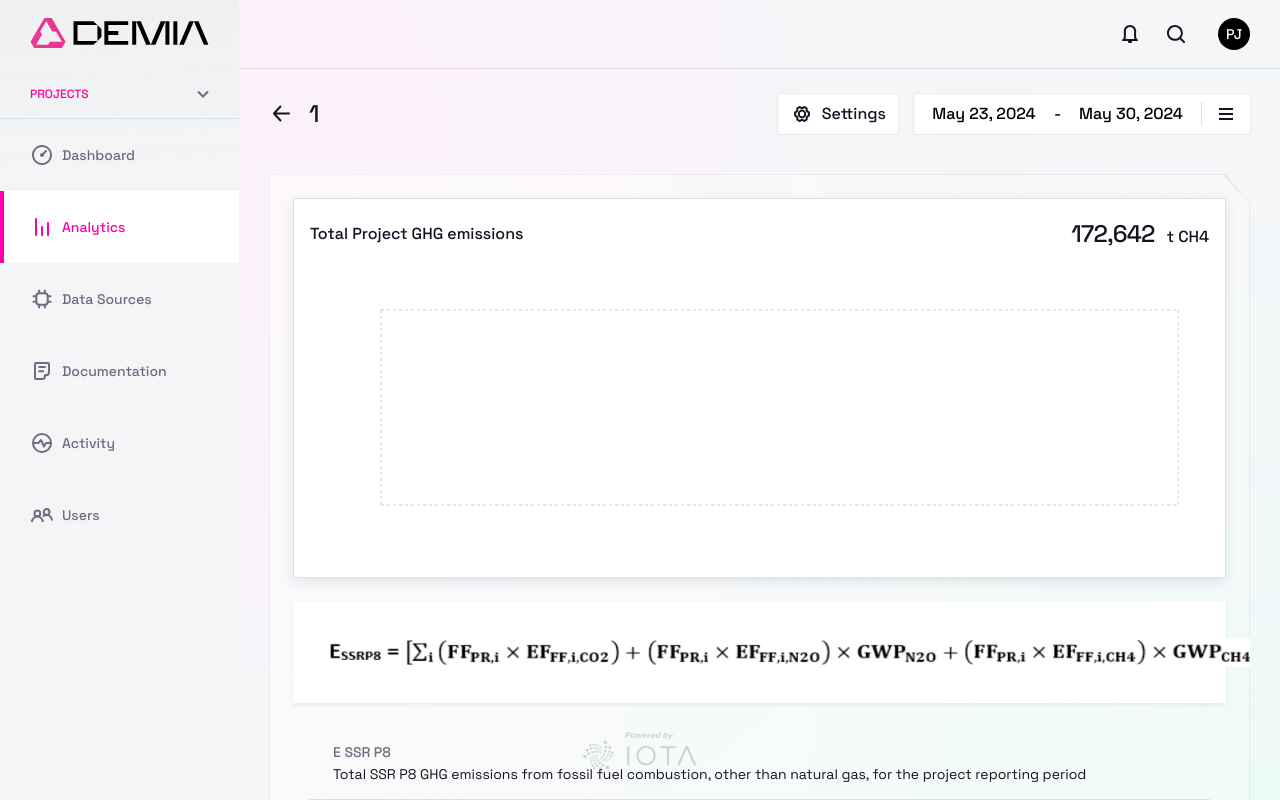
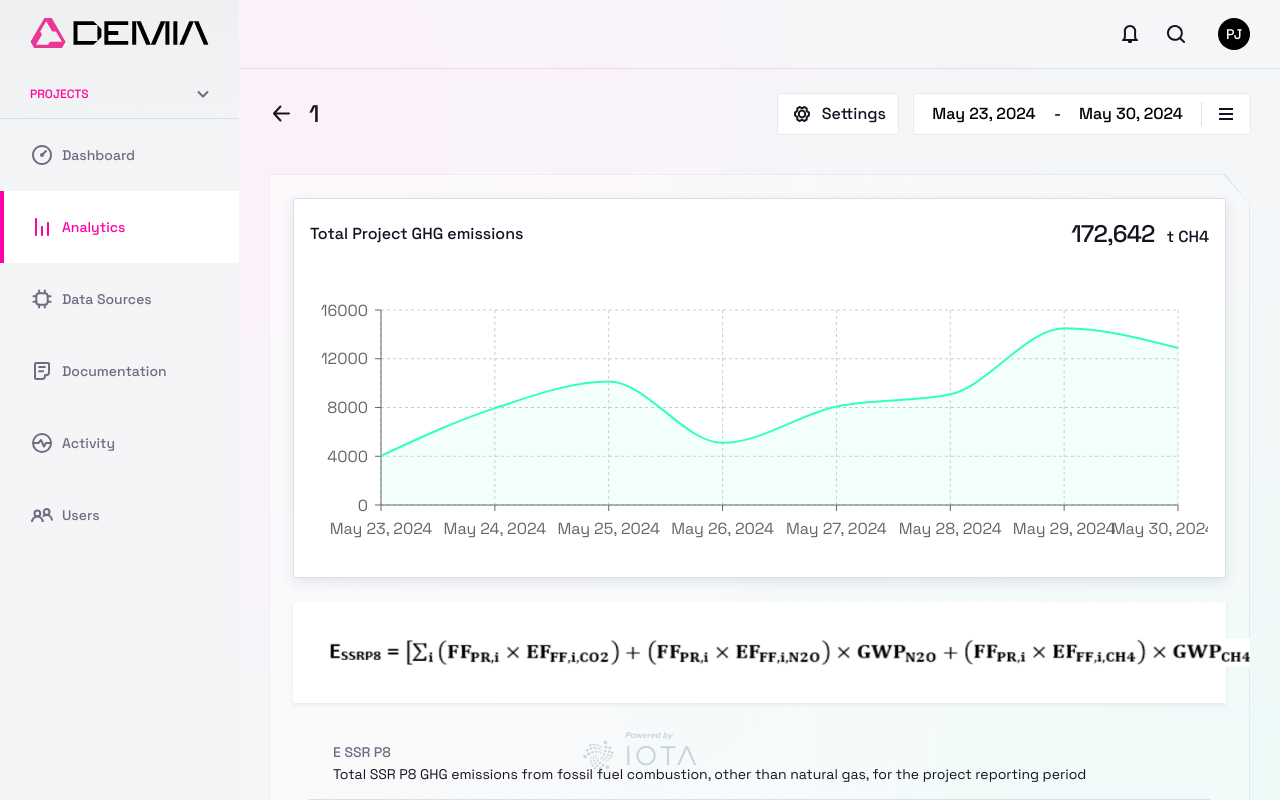
Before and after one commit to AkeoDev/demia-dashboard, a React (Vite) app: page /projects/1/analytics/1 in a window 1280 px wide. Shown: the top 800 px of the page. Built offline with nearby package versions, Linux system fonts and the light colour scheme.

Commit message:
updated package-json, added generate random data logic for graphs and csv data, fixed DatePicker bug

```diff
--- a/src/pages/Analytics/Analytics.tsx
+++ b/src/pages/Analytics/Analytics.tsx
@@ -26,400 +26,56 @@ const chartsData = [
     unit: "t CH4",
     url: "total-ghg-emission",
     baseline: 7000,
-    data: [
-      {
-        name: "June 1 2024",
-        uv: 2780,
-        pv: 3908,
-        amt: 2000,
-      },
-      {
-        name: "June 2 2024",
-        uv: 1890,
-        pv: 8000,
-        amt: 2181,
-      },
-      {
-        name: "June 3 2024",
-        uv: 2390,
-        pv: 3800,
-        amt: 2500,
-      },
-      {
-        name: "June 4 2024",
-        uv: 3490,
-        pv: 11100,
-        amt: 2100,
-      },
-      {
-        name: "June 5 2024",
-        uv: 1890,
-        pv: 4800,
-        amt: 2181,
-      },
-      {
-        name: "June 6 2024",
-        uv: 2390,
-        pv: 3800,
-        amt: 2500,
-      },
-      {
-        name: "June 7 2024",
-        uv: 3490,
-        pv: 4300,
-        amt: 2100,
-      },
-    ],
+    data: [],
   },
   {
     title: "Total methane emissions destroyed",
     value: "172,642",
     unit: "t CH4",
     url: "total-methane-emission",
-    data: [
-      {
-        name: "June 1 2024",
-        uv: 20000,
-        pv: 0,
-        amt: 0,
-      },
-      {
-        name: "June 2 2024",
-        uv: 45000,
-        pv: 0,
-        amt: 0,
-      },
-      {
-        name: "June 3 2024",
-        uv: 65000,
-        pv: 0,
-        amt: 0,
-      },
-      {
-        name: "June 4 2024",
-        uv: 98000,
-        pv: 0,
-        amt: 0,
-      },
-      {
-        name: "June 5 2024",
-        uv: 120000,
-        pv: 0,
-        amt: 0,
-      },
-      {
-        name: "June 6 2024",
-        uv: 145000,
-        pv: 0,
-        amt: 0,
-      },
-      {
-        name: "June 7 2024",
-        uv: 160000,
-        pv: 0,
-        amt: 0,
-      },
-    ],
+    data: [],
   },
   {
     title: "Net methane destroyed by flare",
     value: "134,538",
     unit: "m3 CH4",
     url: "total-methane-destroyed",
-    data: [
-      {
-        name: "June 1 2024",
-        uv: 8000,
-        pv: 0,
-        amt: 0,
-      },
-      {
-        name: "June 2 2024",
-        uv: 4500,
-        pv: 0,
-        amt: 0,
-      },
-      {
-        name: "June 3 2024",
-        uv: 6500,
-        pv: 0,
-        amt: 0,
-      },
-      {
-        name: "June 4 2024",
-        uv: 9800,
-        pv: 0,
-        amt: 0,
-      },
-      {
-        name: "June 5 2024",
-        uv: 1000,
-        pv: 0,
-        amt: 0,
-      },
-      {
-        name: "June 6 2024",
-        uv: 14500,
-        pv: 0,
-        amt: 0,
-      },
-      {
-        name: "June 7 2024",
-        uv: 16000,
-        pv: 0,
-        amt: 0,
-      },
-    ],
+    data: [],
   },
   {
     title: "Net methane destroyed by flare2",
     value: "126,841",
     unit: "m3 CH4",
     url: "net-methane-destroyed",
-    data: [
-      {
-        name: "June 1 2024",
-        uv: 4000,
-        pv: 0,
-        amt: 0,
-      },
-      {
-        name: "June 2 2024",
-        uv: 5500,
-        pv: 0,
-        amt: 0,
-      },
-      {
-        name: "June 3 2024",
-        uv: 6500,
-        pv: 0,
-        amt: 0,
-      },
-      {
-        name: "June 4 2024",
-        uv: 2800,
-        pv: 0,
-        amt: 0,
-      },
-      {
-        name: "June 5 2024",
-        uv: 12000,
-        pv: 0,
-        amt: 0,
-      },
-      {
-        name: "June 6 2024",
-        uv: 14500,
-        pv: 0,
-        amt: 0,
-      },
-      {
-        name: "June 7 2024",
-        uv: 19000,
-        pv: 0,
-        amt: 0,
-      },
-    ],
+    data: [],
   },
   {
     title: "Total methane sent to flare",
     value: "126,841",
     unit: "m3 CH4",
     url: "total-methane-destroyed",
-    data: [
-      {
-        name: "June 1 2024",
-        uv: 2000,
-        pv: 0,
-        amt: 0,
-      },
-      {
-        name: "June 2 2024",
-        uv: 4500,
-        pv: 0,
-        amt: 0,
-      },
-      {
-        name: "June 3 2024",
-        uv: 6500,
-        pv: 0,
-        amt: 0,
-      },
-      {
-        name: "June 4 2024",
-        uv: 9800,
-        pv: 0,
-        amt: 0,
-      },
-      {
-        name: "June 5 2024",
-        uv: 12000,
-        pv: 0,
-        amt: 0,
-      },
-      {
-        name: "June 6 2024",
-        uv: 14500,
-        pv: 0,
-        amt: 0,
-      },
-      {
-        name: "June 7 2024",
-        uv: 16000,
-        pv: 0,
-        amt: 0,
-      },
-    ],
+    data: [],
   },
   {
     title: "Total methane sent to flare2",
     value: "134,538",
     unit: "m3 CH4",
     url: "total-methane-sent",
-    data: [
-      {
-        name: "June 1 2024",
-        uv: 2000,
-        pv: 0,
-        amt: 0,
-      },
-      {
-        name: "June 2 2024",
-        uv: 4500,
-        pv: 0,
-        amt: 0,
-      },
-      {
-        name: "June 3 2024",
-        uv: 6500,
-        pv: 0,
-        amt: 0,
-      },
-      {
-        name: "June 4 2024",
-        uv: 9800,
-        pv: 0,
-        amt: 0,
-      },
-      {
-        name: "June 5 2024",
-        uv: 12000,
-        pv: 0,
-        amt: 0,
-      },
-      {
-        name: "June 6 2024",
-        uv: 14500,
-        pv: 0,
-        amt: 0,
-      },
-      {
-        name: "June 7 2024",
-        uv: 16000,
-        pv: 0,
-        amt: 0,
-      },
-    ],
+    data: [],
   },
   {
     title: "Total GHG emissions from electricity generation and delivery",
     value: "112,5388",
     unit: "t CO2e",
     url: "total-ghg-emission",
-    data: [
-      {
-        name: "June 1 2024",
-        uv: 1000,
-        pv: 0,
-        amt: 0,
-      },
-      {
-        name: "June 2 2024",
-        uv: 1500,
-        pv: 0,
-        amt: 0,
-      },
-      {
-        name: "June 3 2024",
-        uv: 6500,
-        pv: 0,
-        amt: 0,
-      },
-      {
-        name: "June 4 2024",
-        uv: 9800,
-        pv: 0,
-        amt: 0,
-      },
-      {
-        name: "June 5 2024",
-        uv: 7000,
-        pv: 0,
-        amt: 0,
-      },
-      {
-        name: "June 6 2024",
-        uv: 14500,
-        pv: 0,
-        amt: 0,
-      },
-      {
-        name: "June 7 2024",
-        uv: 16000,
-        pv: 0,
-        amt: 0,
-      },
-    ],
+    data: [],
   },
   {
     title: "Total GHG emissions from supplemental fossil fuel",
     value: "96,841",
     unit: "t CO2e",
     url: "total-methane-destroyed",
-    data: [
-      {
-        name: "June 1 2024",
-        uv: 2000,
-        pv: 0,
-        amt: 0,
-      },
-      {
-        name: "June 2 2024",
-        uv: 4500,
-        pv: 0,
-        amt: 0,
-      },
-      {
-        name: "June 3 2024",
-        uv: 6500,
-        pv: 0,
-        amt: 0,
-      },
-      {
-        name: "June 4 2024",
-        uv: 9800,
-        pv: 0,
-        amt: 0,
-      },
-      {
-        name: "June 5 2024",
-        uv: 12000,
-        pv: 0,
-        amt: 0,
-      },
-      {
-        name: "June 6 2024",
-        uv: 1400,
-        pv: 0,
-        amt: 0,
-      },
-      {
-        name: "June 7 2024",
-        uv: 16000,
-        pv: 0,
-        amt: 0,
-      },
-    ],
+    data: [],
   },
 ];
 
@@ -443,19 +99,6 @@ const statisticsData = [
     text: "GHG emissions annu. est.",
   },
 ];
-
-const flattenedData = chartsData.flatMap((item) =>
-  item.data.map((subItem) => ({
-    title: item.title,
-    value: item.value,
-    unit: item.unit,
-    url: item.url,
-    date: subItem.name,
-    uv: subItem.uv,
-    pv: subItem.pv,
-    amt: subItem.amt,
-  }))
-);
 
 const CSVHeaders = [
   { label: "Title", key: "title" },
@@ -509,41 +152,58 @@ export const Analytics = () => {
     window.scrollTo({ top: 0, left: 0, behavior: "smooth" });
   }, [location]);
 
-  const [CSVData, setCSVData] = useState(flattenedData);
+  const [CSVData, setCSVData] = useState([]);
 
-  const dateFormat = (date: any) => {
-    let day = date.getDate();
-    let month = date.getMonth() + 1;
-    let year = date.getFullYear();
-    let finalDate = new Date(`${year}-${month}-${day}`);
+  const dateFormatter = new Intl.DateTimeFormat('en-US', {
+    year: "numeric",
+    month: "short",
+    day: "numeric",
+  });
 
-    return finalDate.valueOf();
+  const dateFormat = (date: Date) => {
+    return dateFormatter.format(date);
   };
 
   const csvButtonHandler = () => {
-    let finalCSV: any[] = [];
-
-    let startDateVal = dateFormat(startDate);
-    let endDateVal = dateFormat(endDate);
-
-    flattenedData.map((item, index) => {
-      let date = new Date(item.date);
-      let fullDate = dateFormat(date);
-
-      if (startDateVal <= fullDate && endDateVal >= fullDate) {
-        finalCSV[index] = item;
-      }
-    });
-
-    setCSVData(finalCSV);
+    setCSVData(generateCSV());
   };
 
   const [graphData, setGraphData] = useState(chartsData);
   useEffect(() => {
-    const startDateValue = dateFormat(startDate);
-    const endDateValue = dateFormat(endDate);
+    setGraphData(generateData(startDate, endDate));
+  }, []);
 
-    let finalData: any[] = [];
+  const startDateHandler = (date: Date) => {
+    date && setStartDate(date);
+    setGraphData(generateData(date, endDate));
+  };
+
+  const endDateHandler = (date: Date) => {
+    date && setEndDate(date);
+    setGraphData(generateData(startDate, date));
+  };
+
+  const generateCSV = () => {
+    return graphData.flatMap((item) =>
+      item.data.map((subItem) => ({
+        title: item.title,
+        value: item.value,
+        unit: item.unit,
+        url: item.url,
+        date: subItem.name,
+        uv: subItem.uv,
+        pv: subItem.pv,
+        amt: subItem.amt,
+      }))
+    );
+  }
+
+  const generateData = (start: Date, end: Date) => {
+    const lerp = (a, b, t ) => {
+      return Math.floor(a * ( 1 - t ) + b * t);
+    };
+
+    const finalData = [];
 
     chartsData.map((item, index) => {
       finalData[index] = {
@@ -555,77 +215,22 @@ export const Analytics = () => {
         data: [],
       };
 
-      item.data.forEach((element) => {
-        let date = new Date(element.name);
-        let fullDate = dateFormat(date);
+      const array = [];
+      for (let d = new Date(start), i = 0; d <= end; d.setDate(d.getDate() + 1), i++) {
+        const name = dateFormat(d);
+        array.push({
+          name,
+          uv: lerp(i > 0 ? array[i - 1].uv : Math.random() * 20000, Math.random() * 20000, 0.5),
+          pv: lerp(i > 0 ? array[i - 1].pv : Math.random() * 20000, Math.random() * 20000, 0.5),
+          amt: lerp(i > 0 ? array[i - 1].amt : Math.random() * 20000, Math.random() * 20000, 0.5),
+        });
+      }
 
-        if (startDateValue <= fullDate && endDateValue >= fullDate) {
-          finalData[index].data.push(element);
-        }
-      });
+      finalData[index].data = array;
     });
-    setGraphData(finalData);
-  }, []);
 
-  const startDateHandler = (date: any) => {
-    date && setStartDate(date);
-
-    const endDateValue = dateFormat(endDate);
-    const startDateValue = dateFormat(date);
-
-    let finalData: any[] = [];
-
-    chartsData.map((item, index) => {
-      finalData[index] = {
-        title: item.title,
-        value: item.value,
-        unit: item.unit,
-        url: item.url,
-        baseline: item.baseline,
-        data: [],
-      };
-
-      item.data.forEach((element) => {
-        let date = new Date(element.name);
-        let fullDate = dateFormat(date);
-
-        if (startDateValue <= fullDate && endDateValue >= fullDate) {
-          finalData[index].data.push(element);
-        }
-      });
-    });
-    setGraphData(finalData);
-  };
-
-  const endDateHandler = (date: any) => {
-    date && setEndDate(date);
-
-    const endDateValue = dateFormat(date);
-    const startDateValue = dateFormat(startDate);
-
-    let finalData: any[] = [];
-
-    chartsData.map((item, index) => {
-      finalData[index] = {
-        title: item.title,
-        value: item.value,
-        unit: item.unit,
-        url: item.url,
-        baseline: item.baseline,
-        data: [],
-      };
-
-      item.data.forEach((element) => {
-        let date = new Date(element.name);
-        let fullDate = dateFormat(date);
-
-        if (startDateValue <= fullDate && endDateValue >= fullDate) {
-          finalData[index].data.push(element);
-        }
-      });
-    });
-    setGraphData(finalData);
-  };
+    return finalData;
+  }
 
   return (
     <Layout>
@@ -647,6 +252,7 @@ export const Analytics = () => {
                   selectsStart
                   startDate={startDate}
                   endDate={endDate}
+                  minDate={null}
                   dateFormat="MMM d, yyyy"
                 />
                 <span>-</span>
@@ -659,6 +265,7 @@ export const Analytics = () => {
                   startDate={startDate}
                   endDate={endDate}
                   minDate={startDate}
+                  maxDate={null}
                   dateFormat="MMM d, yyyy"
                 />
               </div>
--- a/src/pages/AnalyticsDetails/AnalyticsDetails.tsx
+++ b/src/pages/AnalyticsDetails/AnalyticsDetails.tsx
@@ -23,50 +23,7 @@ const chartData = {
   unit: "t CH4",
   url: "total-ghg-emission",
   baseline: 6000,
-  data: [
-    {
-      name: "June 1 2024",
-      uv: 0,
-      pv: 0,
-      amt: 0,
-    },
-    {
-      name: "June 2 2024",
-      uv: 3000,
-      pv: 1398,
-      amt: 2210,
-    },
-    {
-      name: "June 3 2024",
-      uv: 2000,
-      pv: 9800,
-      amt: 2290,
-    },
-    {
-      name: "June 4 2024",
-      uv: 2780,
-      pv: 3908,
-      amt: 2000,
-    },
-    {
-      name: "June 5 2024",
-      uv: 1890,
-      pv: 4800,
-      amt: 2181,
-    },
-    {
-      name: "June 6 2024",
-      uv: 2390,
-      pv: 3800,
-      amt: 2500,
-    },
-    {
-      name: "June 7 2024",
-      uv: 3490,
-      pv: 4300,
-      amt: 2100,
-    },
-  ],
+  data: [],
 };
 
 const parametersData = [
@@ -103,7 +60,7 @@ const parametersData = [
 ];
 
 const CSVHeaders = [
-  { label: "Date", key: "name" },
+  { label: "Date", key: "date" },
   { label: "Value", key: "pv" },
 ];
 
@@ -145,43 +102,56 @@ export const AnalyticsDetails = () => {
     window.scrollTo({ top: 0, left: 0, behavior: "smooth" });
   }, [location]);
 
-  const [CSVData, setCSVData] = useState(chartData.data);
+  const [CSVData, setCSVData] = useState([]);
 
-  const dateFormat = (date: any) => {
-    let day = date.getDate();
-    let month = date.getMonth() + 1;
-    let year = date.getFullYear();
-    let finalDate = new Date(`${year}-${month}-${day}`);
+  const dateFormatter = new Intl.DateTimeFormat('en-US', {
+    year: "numeric",
+    month: "short",
+    day: "numeric",
+  });
 
-    return finalDate.valueOf();
+  const dateFormat = (date: Date) => {
+    return dateFormatter.format(date);
   };
 
   const csvButtonHandler = () => {
-    let finalCSV: any[] = [];
-
-    let startDateVal = dateFormat(startDate);
-    let endDateVal = dateFormat(endDate);
-
-    chartData.data.map((item, index) => {
-      let date = new Date(item.name);
-      let fullDate = dateFormat(date);
-
-      if (startDateVal <= fullDate && endDateVal >= fullDate) {
-        finalCSV[index] = item;
-      }
-    });
-
-    setCSVData(finalCSV);
+    setCSVData(generateCSV());
   };
 
   const [graphData, setGraphData] = useState(chartData);
   useEffect(() => {
-    const startDateValue = dateFormat(startDate);
-    const endDateValue = dateFormat(endDate);
+    setGraphData(generateData(startDate, endDate));
+  }, []);
 
-    let finalData: any;
+  const startDateHandler = (date: Date) => {
+    date && setStartDate(date);
+    setGraphData(generateData(date, endDate));
+  };
 
-    finalData = {
+  const endDateHandler = (date: Date) => {
+    date && setEndDate(date);
+    setGraphData(generateData(startDate, date));
+  };
+
+  const generateCSV = () => {
+    return graphData.data.map((subItem) => ({
+      title: chartData.title,
+      value: chartData.value,
+      unit: chartData.unit,
+      url: chartData.url,
+      date: subItem.name,
+      uv: subItem.uv,
+      pv: subItem.pv,
+      amt: subItem.amt,
+    }));
+  }
+
+  const generateData = (start: Date, end: Date) => {
+    const lerp = (a, b, t ) => {
+      return Math.floor(a * ( 1 - t ) + b * t);
+    };
+
+    const finalData = {
       title: chartData.title,
       value: chartData.value,
       unit: chartData.unit,
@@ -190,72 +160,18 @@ export const AnalyticsDetails = () => {
       data: [],
     };
 
-    chartData.data.map((item) => {
-      let date = new Date(item.name);
-      let fullDate = dateFormat(date);
+    for (let d = new Date(start), i = 0; d <= end; d.setDate(d.getDate() + 1), i++) {
+      const name = dateFormat(d);
+      finalData.data.push({
+        name,
+        uv: lerp(i > 0 ? finalData.data[i - 1].uv : Math.random() * 20000, Math.random() * 20000, 0.5),
+        pv: lerp(i > 0 ? finalData.data[i - 1].pv : Math.random() * 20000, Math.random() * 20000, 0.5),
+        amt: lerp(i > 0 ? finalData.data[i - 1].amt : Math.random() * 20000, Math.random() * 20000, 0.5),
+      });
+    }
 
-      if (startDateValue <= fullDate && endDateValue >= fullDate) {
-        finalData.data.push(item);
-      }
-    });
-    setGraphData(finalData);
-  }, []);
-
-  const startDateHandler = (date: any) => {
-    date && setStartDate(date);
-
-    const endDateValue = dateFormat(endDate);
-    const startDateValue = dateFormat(date);
-
-    let finalData: any;
-
-    finalData = {
-      title: chartData.title,
-      value: chartData.value,
-      unit: chartData.unit,
-      url: chartData.url,
-      baseline: chartData.baseline,
-      data: [],
-    };
-
-    chartData.data.map((item) => {
-      let date = new Date(item.name);
-      let fullDate = dateFormat(date);
-
-      if (startDateValue <= fullDate && endDateValue >= fullDate) {
-        finalData.data.push(item);
-      }
-    });
-    setGraphData(finalData);
-  };
-
-  const endDateHandler = (date: any) => {
-    date && setEndDate(date);
-
-    const startDateValue = dateFormat(startDate);
-    const endDateValue = dateFormat(date);
-
-    let finalData: any;
-
-    finalData = {
-      title: chartData.title,
-      value: chartData.value,
-      unit: chartData.unit,
-      url: chartData.url,
-      baseline: chartData.baseline,
-      data: [],
-    };
-
-    chartData.data.map((item) => {
-      let date = new Date(item.name);
-      let fullDate = dateFormat(date);
-
-      if (startDateValue <= fullDate && endDateValue >= fullDate) {
-        finalData.data.push(item);
-      }
-    });
-    setGraphData(finalData);
-  };
+    return finalData;
+  }
 
   return (
     <Layout>
--- a/src/pages/CargoSensor/CargoSensor.tsx
+++ b/src/pages/CargoSensor/CargoSensor.tsx
@@ -256,6 +256,7 @@ export const CargoSensor = () => {
                   selectsStart
                   startDate={startDate}
                   endDate={endDate}
+                  minDate={null}
                   dateFormat="MMM d, yyyy"
                 />
                 <span>-</span>
@@ -268,6 +269,7 @@ export const CargoSensor = () => {
                   startDate={startDate}
                   endDate={endDate}
                   minDate={startDate}
+                  maxDate={null}
                   dateFormat="MMM d, yyyy"
                 />
               </div>
--- a/src/pages/Feedstock/Feedstock.tsx
+++ b/src/pages/Feedstock/Feedstock.tsx
@@ -286,6 +286,7 @@ export const Feedstock = () => {
                   selectsStart
                   startDate={startDate}
                   endDate={endDate}
+                  minDate={null}
                   dateFormat="MMM d, yyyy"
                 />
                 <span>-</span>
@@ -298,6 +299,7 @@ export const Feedstock = () => {
                   startDate={startDate}
                   endDate={endDate}
                   minDate={startDate}
+                  maxDate={null}
                   dateFormat="MMM d, yyyy"
                 />
               </div>
--- a/src/pages/Flowmeter/Flowmeter.tsx
+++ b/src/pages/Flowmeter/Flowmeter.tsx
@@ -289,6 +289,7 @@ export const Flowmeter = () => {
             <div className={classes.datePickerContainer}>
               <div className={classes.datepicker}>
                 <DatePicker
+                  minDate={null}
                   calendarClassName="calendarStyle"
                   popperClassName="pooperStyle"
                   selected={startDate}
@@ -308,6 +309,7 @@ export const Flowmeter = () => {
                   startDate={startDate}
                   endDate={endDate}
                   minDate={startDate}
+                  maxDate={null}
                   dateFormat="MMM d, yyyy"
                 />
               </div>
```
Also changed, not shown: 1 other file (tests, documents, lock files or other folders).
